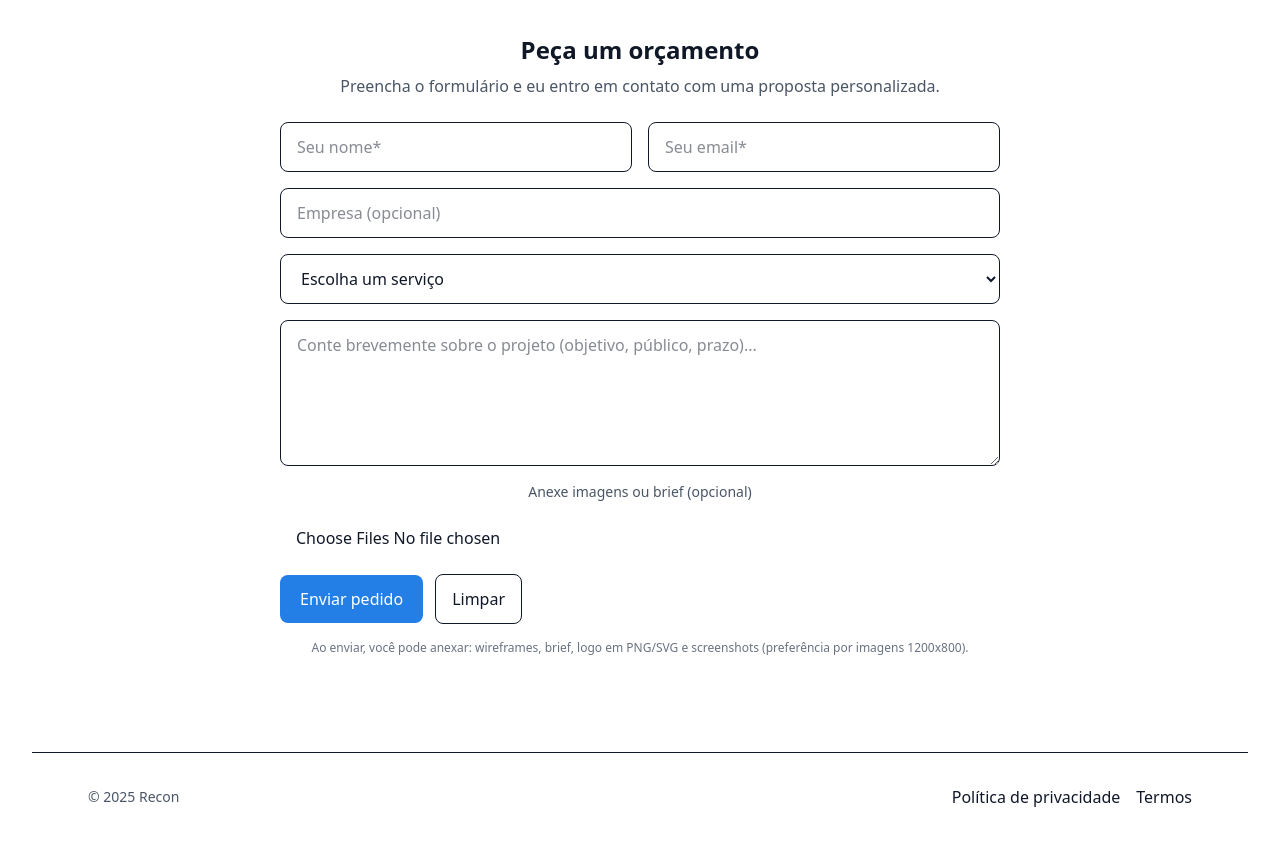
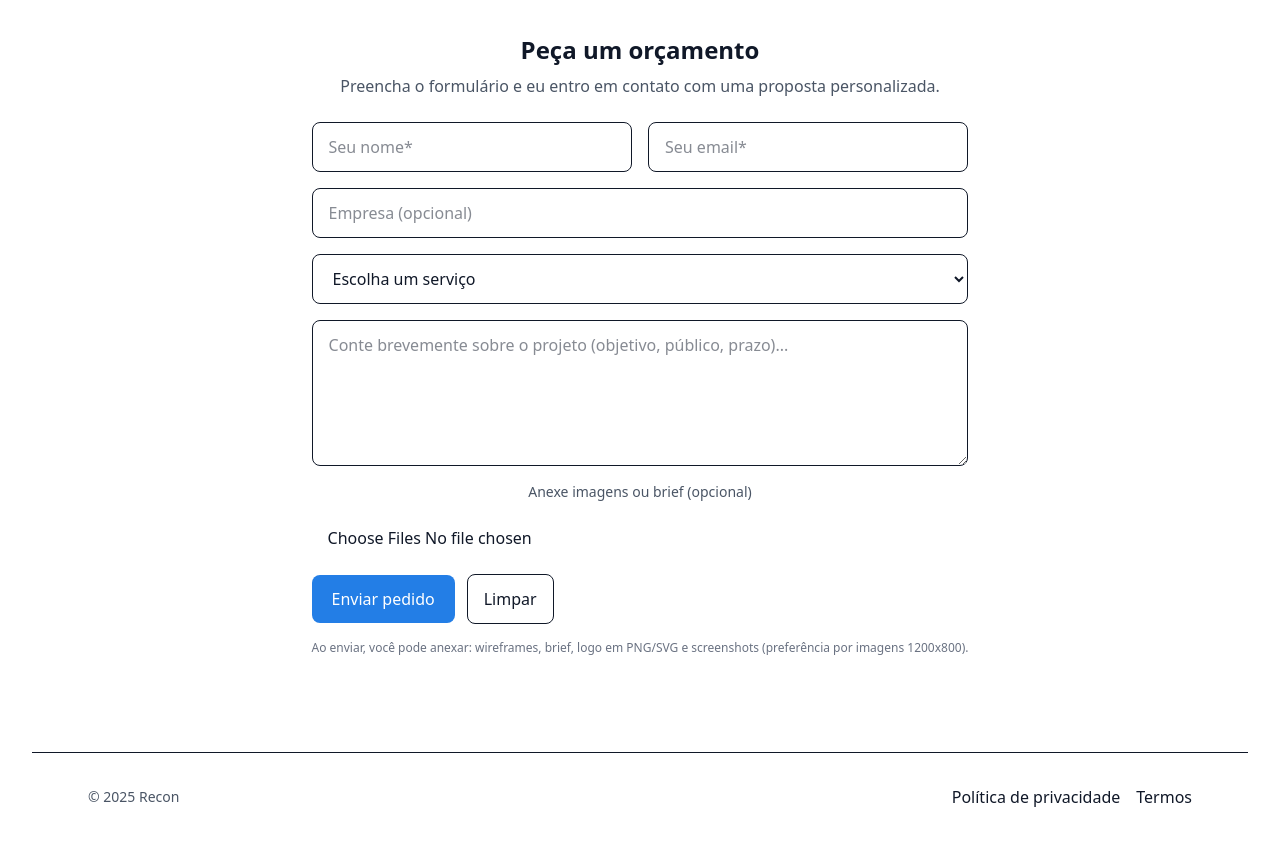
Before and after one commit to Yagohenriqu3/recon-site, a React (Vite) app: page / in a window 1280 px wide. Shown: the part 2000-2845 px from the top of the page. Built offline with nearby package versions, Linux system fonts and the light colour scheme.

Commit message:
Update PortfolioLanding.jsx

```diff
--- a/src/PortfolioLanding.jsx
+++ b/src/PortfolioLanding.jsx
@@ -186,7 +186,7 @@ export default function PortfolioLanding() {
           <h2 className="text-2xl font-semibold">Peça um orçamento</h2>
           <p className="text-gray-600 mt-2">Preencha o formulário e eu entro em contato com uma proposta personalizada.</p>
 
-          <form className="mt-6 grid gap-4">
+          <form className="mt-6 grid gap-4 justify-center max-w-[95vw]">
             <div className="grid sm:grid-cols-2 gap-4">
               <input type="text" name="nome" placeholder="Seu nome*" className="px-4 py-3 border rounded-lg" required />
               <input type="email" name="email" placeholder="Seu email*" className="px-4 py-3 border rounded-lg" required />
```
